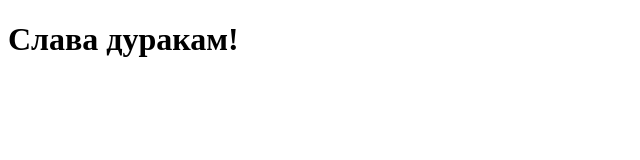
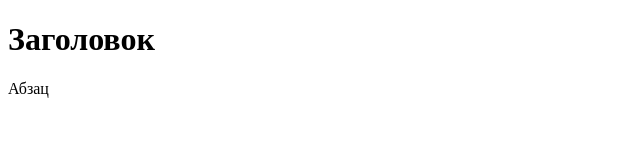
Before and after one commit to Kartatak/first-project, a plain HTML site: page index.html in a window 1280 px wide. Shown: the whole page, without its empty margins (0-640 px from the left). Drawn offline with Linux system fonts and the light colour scheme.

Commit message:
изменение разметки html

```diff
--- a/index.html
+++ b/index.html
@@ -7,6 +7,7 @@
     <title>Document</title>
 </head>
 <body>
-   <h1 class="header">Слава дуракам!</h1>
+   <h1 class="header">Заголовок</h1>
+   <p>Абзац</p>
 </body>
 </html>
```
